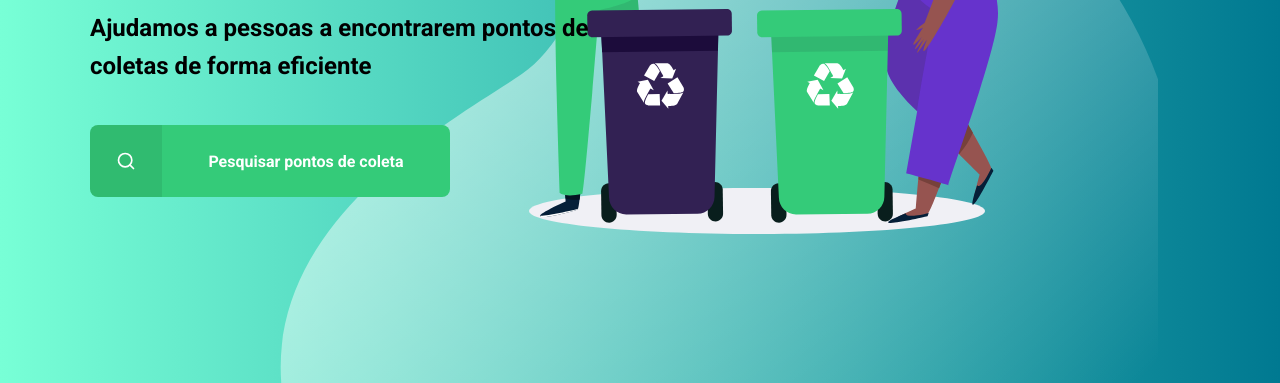
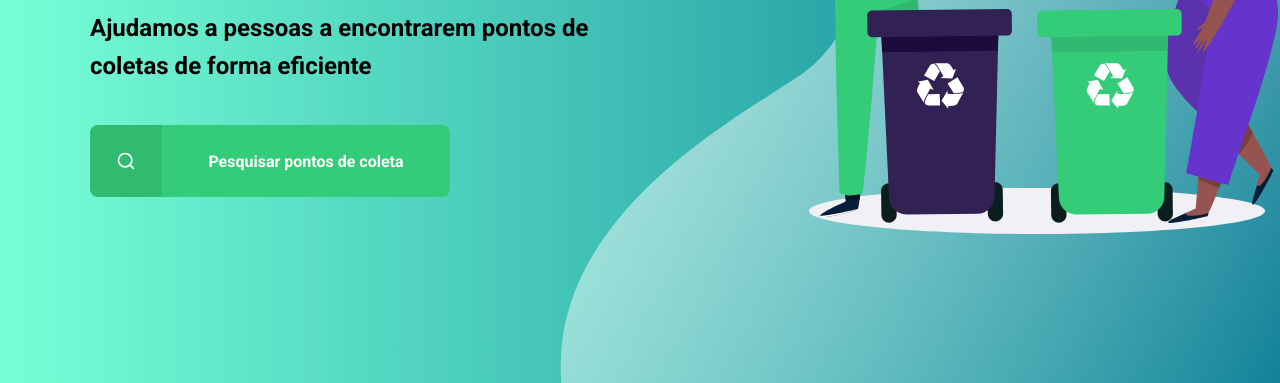
Before and after one commit to Diguix/eColeta, a plain HTML site: page index.html in a window 1280 px wide. Shown: the part 417-800 px from the top of the page. Drawn offline with Linux system fonts and the light colour scheme.

Commit message:
update css

```diff
--- a/style/main.css
+++ b/style/main.css
@@ -42,7 +42,7 @@ h6 {
 #page-home {
     height: 100vh;
     background: url('../assets/icones/home-background.svg') no-repeat;
-    background-position: 35vh bottom;
+    background-position: 70vh bottom;
 }
 
 #page-home .content {
@@ -52,8 +52,7 @@ h6 {
     margin: 0 auto;
     display: flex;
     flex-direction: column;
-    justify-content: center;
-}
+ }
 
 #page-home header {
     display: flex;
```
